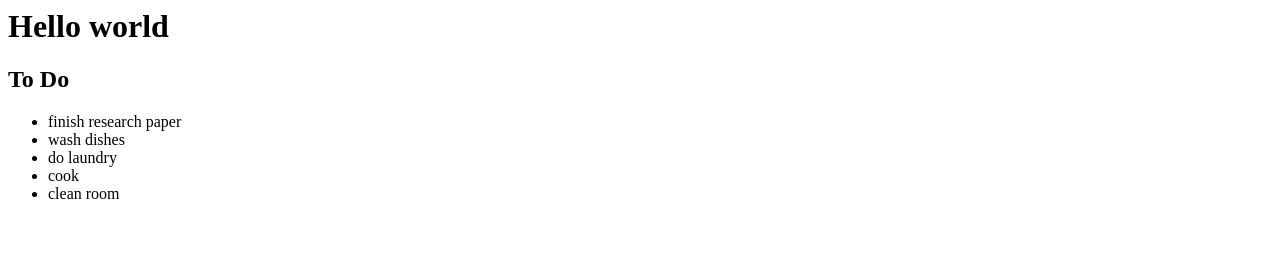
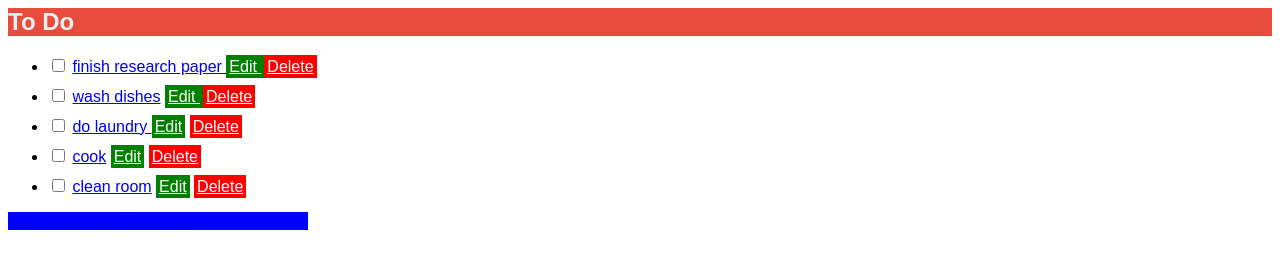
Before and after one commit to jerelynacosta/todo_app_front_end, a plain HTML site: page index.html in a window 1280 px wide. Drawn offline with Linux system fonts and the light colour scheme.

Commit message:
This is my todo list

```diff
--- a/index.css
+++ b/index.css
@@ -0,0 +1,48 @@
+html{font-family: sans-serif;
+}
+.submit{
+    color: red;
+}
+.loginbutton {
+    color:blue;
+}
+.cancelbutton {
+    color:pink;
+}
+h2 {
+    background-color: #E74C3C;
+    color: #ECF0F1;
+}
+    #mainContent {
+    width: 50%;
+    margin:0 auto;
+    }
+
+.title {
+    background-color:red;
+    padding:30px;
+    margin: 50px;
+
+}
+.buttonSection{
+    background-color:blue;
+    width: 300px;
+}
+.edit{
+    background-color:green;
+    color:#fff;
+    padding:3px;
+}
+.delete{
+    background-color: red;
+    color: #fff;
+    padding: 3px;
+}
+
+    .mainlist {
+    display: inline;
+    }
+
+.list  ul li {
+    margin-bottom: 10px;
+}
--- a/index.html
+++ b/index.html
@@ -1,21 +1,59 @@
 <html>
   <head>
     <title>To Do List</title>
+
+    <link rel= "stylesheet" href= "index.css">
   </head>
   <body>
-    <h1>Hello world</h1>
+      <div id+ "mainContent">
+
     <h2>To Do</h2>
-     <ul>
+
+    <div class="list">
+             <ul>
 
 
 
- <li>finish research paper</li>
- <li>wash dishes</li>
- <li>do laundry</li>
- <li>cook</li>
- <li>clean room</li>
 
-</ul>
+         <li>
+           <input type= "checkbox"</input> <a href= "show.html">finish research paper </a>
+           <a href = "#" class= "edit" > Edit </a>
+           <a href = "#" class= "delete"> Delete </a>
+           </li>
+
+         <li> <input type ="checkbox" <input> <a href= "show.html" >wash dishes</a>
+         <a href = "#" class= "edit " > Edit </a>
+         <a href = "#" class= "delete"> Delete </a>
+         </li>
+         <li> <input type = "checkbox" </input> <a href = "show.html" >do laundry </a>
+          <a href = "#" class= "edit" >Edit</a>
+          <a href =  "#" class= "delete" > Delete </a>
+         </li>
+         <li> <input type =  "checkbox" </input> <a href = "show.html " >cook</a>
+          <a href = "#" class= "edit" >Edit</a>
+          <a href =  "#" class= "delete" > Delete </a>
+         </li>
+
+
+         <li> <input type = "checkbox" </input> <a href = "show.html " >clean room</a>
+          <a href = "#" class= "edit" >Edit</a>
+          <a href =  "#" class= "delete" > Delete </a>
+         </li>
+
+         </ul>
+ </div>
+
+ <div class= "buttonSection">
+     <a href = "#" class= "addList" >Add a new item </a>
+     <a href = "#" class =  "deleteList" >Delete List</a>
+
+
+ </div>
+
+
+
+
+
 
 
 
```
Also changed, not shown: show.html (+10 -0 lines).
